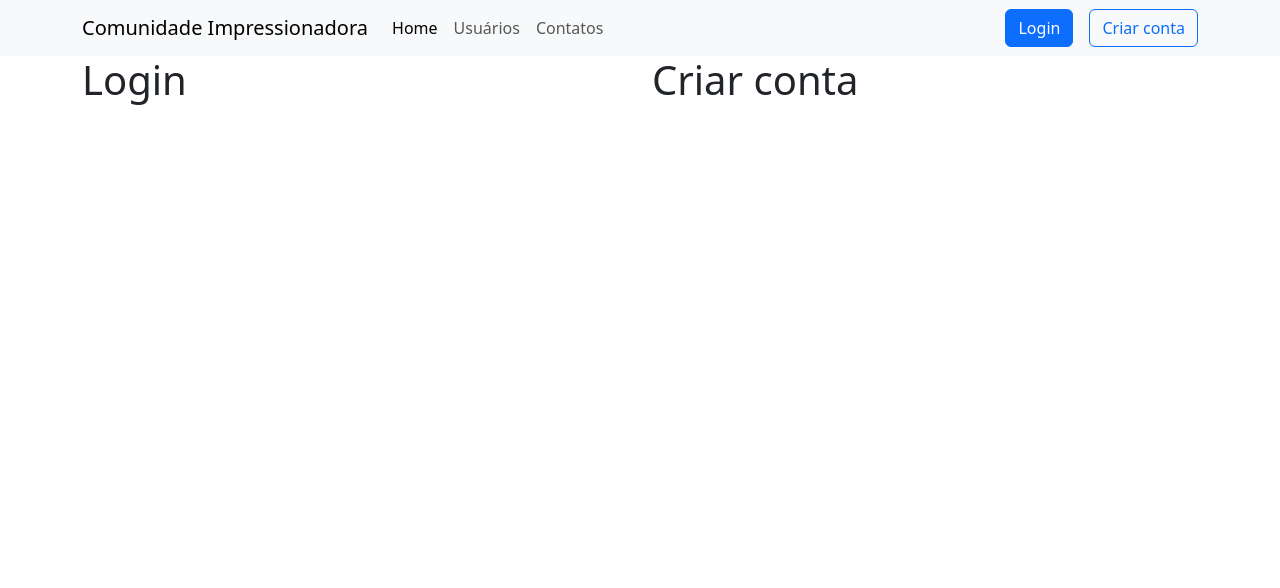
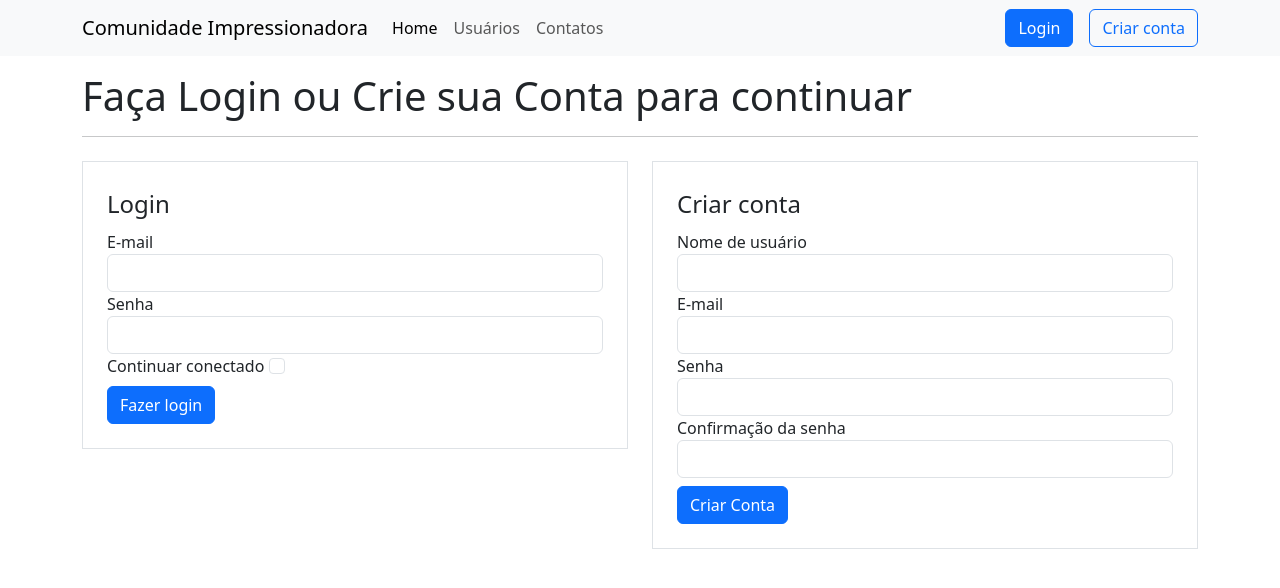
Before and after one commit to danzz32/Flask, a Flask app: page /login in a window 1280 px wide. Shown: the top 588 px of the page. Run offline with Flask 3, Linux system fonts and the light colour scheme.

Commit message:
Criação e validação de formulários e tela de login com mensagens de confirmação e validação

```diff
--- a/forms.py
+++ b/forms.py
@@ -9,11 +9,12 @@ class FormCriarConta(FlaskForm):
     email = StringField('E-mail', validators=[DataRequired(), Email()])
     senha = PasswordField('Senha', validators=[DataRequired(), Length(8, 16)])
     confirmacao_senha = PasswordField('Confirmação da senha', validators=[DataRequired(), EqualTo('senha')])
-    btn_submit = SubmitField('Criar Conta')
+    btn_submit_criar_conta = SubmitField('Criar Conta')
 
 
 # CLASSE PARA O FORM DE LOGIN
 class FormLogin(FlaskForm):
     email = StringField('E-mail', validators=[DataRequired(), Email()])
     senha = PasswordField('Senha', validators=[DataRequired(), Length(8, 16)])
-    btn_submit = SubmitField('Fazer login')
+    continuar_conectado = BooleanField('Continuar conectado')
+    btn_submit_login = SubmitField('Fazer login')
--- a/main.py
+++ b/main.py
@@ -1,4 +1,6 @@
-from flask import Flask, render_template
+from flask import *
+
+from forms import *
 
 app = Flask(__name__)
 app.config['SECRET_KEY'] = '5d7f8e99578556d1dcb8c208593b7550'
@@ -21,9 +23,23 @@ def usuarios():
     return render_template('usuarios.html', lista_usuarios=lista_usuarios)
 
 
-@app.route('/login')
+@app.route('/login', methods=['get', 'post'])
 def login():
-    return render_template('login.html')
+    form_criar_conta = FormCriarConta()
+    form_login = FormLogin()
+
+    if form_login.validate_on_submit() and 'btn_submit_login' in request.form:
+        # login executado com sucesso
+        flash(f"Login feito com sucesso no e-mail {form_login.email.data}", 'alert-success')
+        return redirect(url_for('home'))
+
+    if form_criar_conta.validate_on_submit() and 'btn_submit_criar_conta' in request.form:
+        # criação da conta bem sucedida
+        flash(f"Conta criada com sucesso, bem vindo {form_criar_conta.username.data}",
+              'alert-success')  # exibe uma mensagem na tela
+        return redirect(url_for('home'))
+
+    return render_template('login.html', form_login=form_login, form_criar_conta=form_criar_conta)
 
 
 if __name__ == '__main__':
--- a/templates/base.html
+++ b/templates/base.html
@@ -11,6 +11,17 @@
     </head>
     <body>
     {% include 'navbar.html' %}
+    <div class="container">
+        {% with messages = get_flashed_messages(with_categories=True) %}
+        {% if messages %}
+        {% for category, message in messages %}
+        <div class="alert {{ category }}">
+            {{ message }}
+        </div>
+        {% endfor %}
+        {% endif %}
+        {% endwith %}
+    </div>
 
     {% block body %}
 
--- a/templates/login.html
+++ b/templates/login.html
@@ -2,12 +2,54 @@
 
 {% block body %}
 <div class="container">
+    <h1>Faça Login ou Crie sua Conta para continuar</h1>
+    <hr>
     <div class="row">
         <div class="col">
-                <h1>Login</h1>
+            <form action="" class="border p-4 mt-2" method="post">
+                {{ form_login.csrf_token }}
+                <legend>Login</legend>
+                <fieldset>
+                    <div class="form-group">
+                        {{ form_login.email.label }}
+                        {{ form_login.email(class="form-control") }}
+                    </div>
+                    <div class="form-group">
+                        {{ form_login.senha.label(class="form-control-label") }}
+                        {{ form_login.senha(class="form-control") }}
+                    </div>
+                    <div class="form-group">
+                        {{ form_login.continuar_conectado.label(class="form-check-label") }}
+                        {{ form_login.continuar_conectado(class="form-check-input") }}
+                    </div>
+                </fieldset>
+                {{ form_login.btn_submit_login(class="btn btn-primary mt-2") }}
+            </form>
         </div>
         <div class="col">
-                <h1>Criar conta</h1>
+            <form action="" class="border p-4 mt-2" method="post">
+                {{ form_criar_conta.csrf_token }}
+                <legend>Criar conta</legend>
+                <fieldset>
+                    <div class="form-group">
+                        {{ form_criar_conta.username.label(class="form-control-label") }}
+                        {{ form_criar_conta.username(class="form-control") }}
+                    </div>
+                    <div class="form-group">
+                        {{ form_criar_conta.email.label(class="form-control-label") }}
+                        {{ form_criar_conta.email(class="form-control") }}
+                    </div>
+                    <div class="form-group">
+                        {{ form_criar_conta.senha.label(class="form-control-label") }}
+                        {{ form_criar_conta.senha(class="form-control") }}
+                    </div>
+                    <div class="form-group">
+                        {{ form_criar_conta.confirmacao_senha.label(class="form-control-label") }}
+                        {{ form_criar_conta.confirmacao_senha(class="form-control") }}
+                    </div>
+                </fieldset>
+                {{ form_criar_conta.btn_submit_criar_conta(class="btn btn-primary mt-2") }}
+            </form>
         </div>
     </div>
 </div>
--- a/templates/navbar.html
+++ b/templates/navbar.html
@@ -1,4 +1,4 @@
-<nav class="navbar navbar-expand-lg bg-body-tertiary">
+<nav class="navbar navbar-expand-lg bg-body-tertiary mb-3">
     <div class="container-fluid container">
         <a class="navbar-brand" href="{{url_for('home')}}">Comunidade Impressionadora</a>
         <button aria-controls="navbarSupportedContent" aria-expanded="false" aria-label="Toggle navigation"
```
Lines whose indentation alone changed are shown as unchanged.
